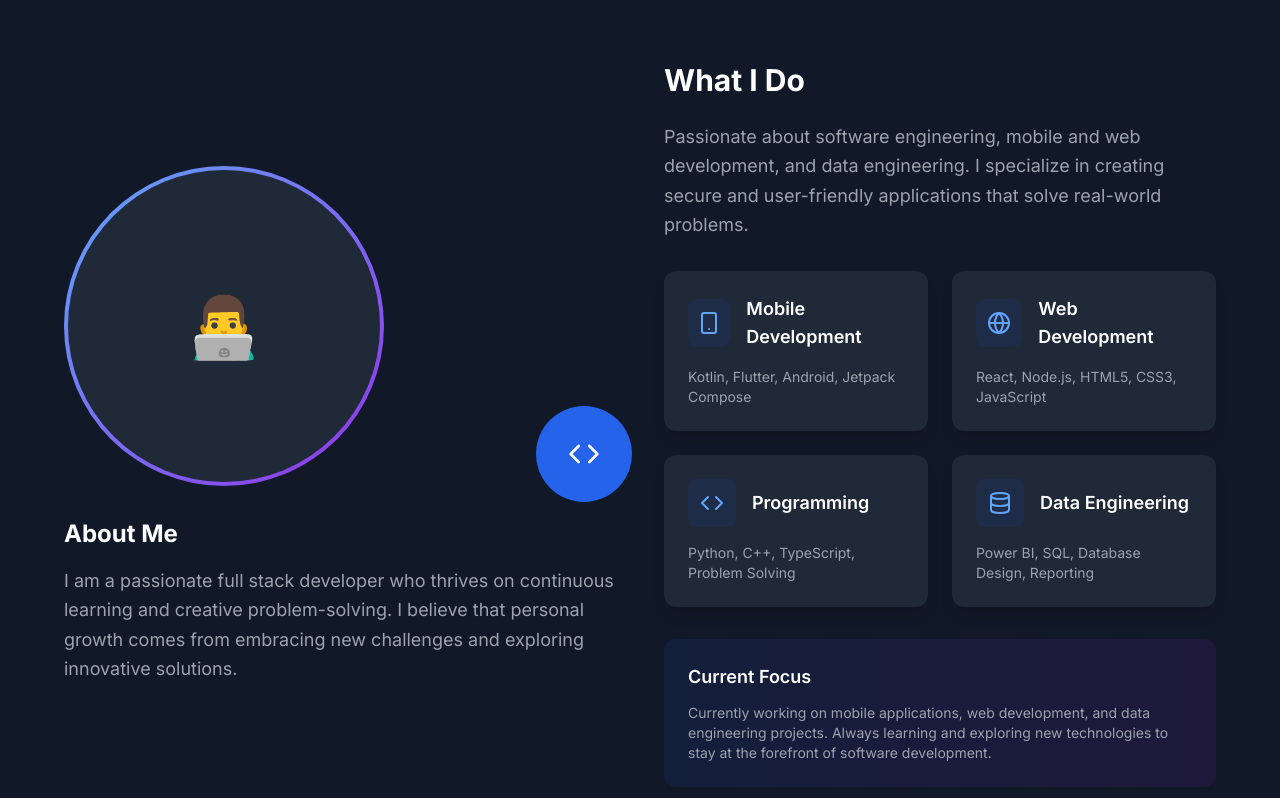
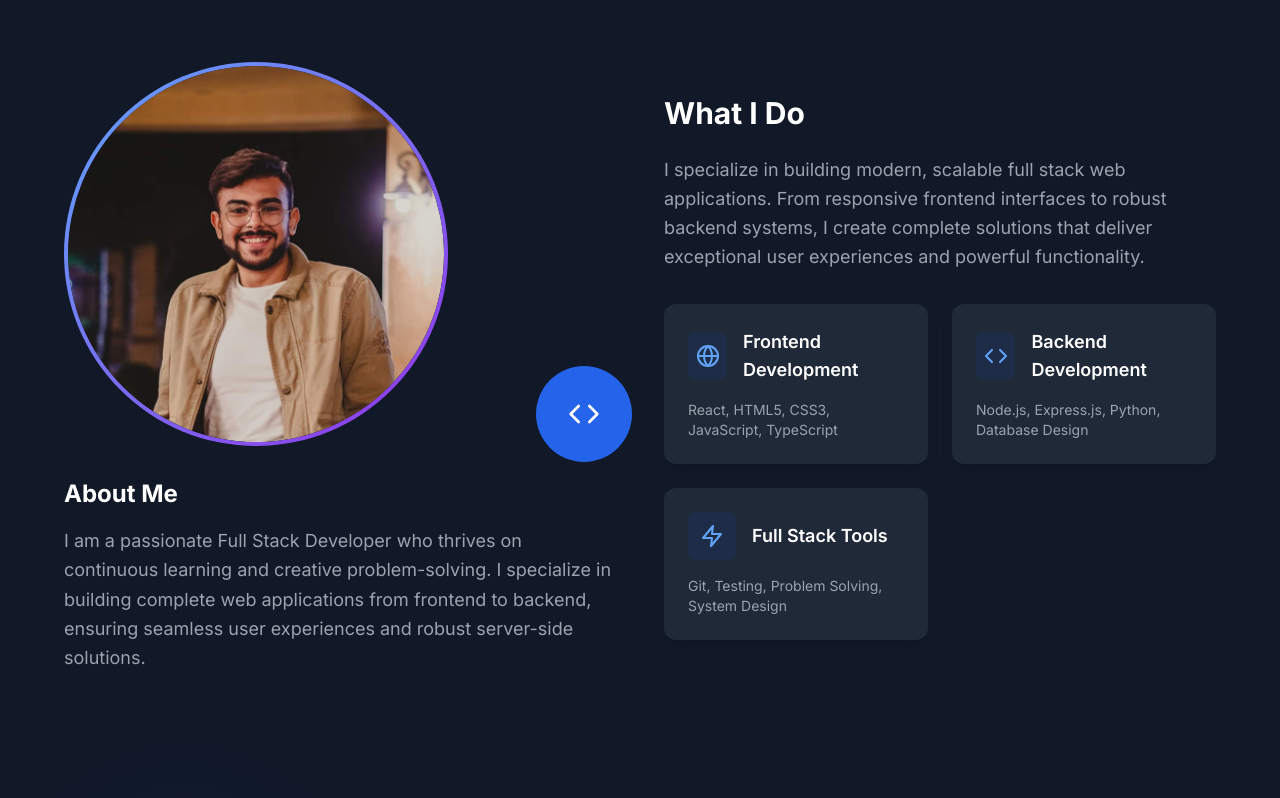
Before and after one commit to MayerS22/portfilo, a Next.js app: page / in a window 1280 px wide. Shown: the part 802-1600 px from the top of the page. Built offline with nearby package versions, Linux system fonts and the light colour scheme.

Commit message:
Add new images for Mayer Soliman and update About component: include profile picture and refine skill descriptions to better reflect full stack development expertise.

```diff
--- a/src/components/About.tsx
+++ b/src/components/About.tsx
@@ -26,10 +26,9 @@ const About = () => {
   }
 
   const skills = [
-    { name: 'Mobile Development', icon: Smartphone, description: 'Kotlin, Flutter, Android, Jetpack Compose' },
-    { name: 'Web Development', icon: Globe, description: 'React, Node.js, HTML5, CSS3, JavaScript' },
-    { name: 'Programming', icon: Code, description: 'Python, C++, TypeScript, Problem Solving' },
-    { name: 'Data Engineering', icon: Database, description: 'Power BI, SQL, Database Design, Reporting' },
+    { name: 'Frontend Development', icon: Globe, description: 'React, HTML5, CSS3, JavaScript, TypeScript' },
+    { name: 'Backend Development', icon: Code, description: 'Node.js, Express.js, Python, Database Design' },
+    { name: 'Full Stack Tools', icon: Zap, description: 'Git, Testing, Problem Solving, System Design' },
   ]
 
   return (
@@ -45,9 +44,13 @@ const About = () => {
           {/* Left Column - Image & Personal Info */}
           <motion.div variants={itemVariants} className="space-y-8">
             <div className="relative">
-              <div className="w-80 h-80 mx-auto lg:mx-0 rounded-full bg-gradient-to-br from-blue-400 to-purple-600 p-1">
-                <div className="w-full h-full rounded-full bg-gray-800 flex items-center justify-center">
-                  <span className="text-6xl">👨‍💻</span>
+              <div className="w-96 h-96 mx-auto lg:mx-0 rounded-full bg-gradient-to-br from-blue-400 to-purple-600 p-1">
+                <div className="w-full h-full rounded-full bg-gray-800 flex items-center justify-center overflow-hidden">
+                  <img
+                    src="/images/Mayer Soliman.png"
+                    alt="Mayer Soliman Hedya"
+                    className="w-full h-full object-cover rounded-full"
+                  />
                 </div>
               </div>
               <div className="absolute -bottom-4 -right-4 w-24 h-24 bg-blue-600 rounded-full flex items-center justify-center">
@@ -58,8 +61,9 @@ const About = () => {
             <div className="text-center lg:text-left">
               <h3 className="text-2xl font-bold mb-4">About Me</h3>
               <p className="text-gray-400 leading-relaxed">
-                I am a passionate full stack developer who thrives on continuous learning and creative problem-solving.
-                I believe that personal growth comes from embracing new challenges and exploring innovative solutions.
+                I am a passionate Full Stack Developer who thrives on continuous learning and creative problem-solving.
+                I specialize in building complete web applications from frontend to backend, ensuring seamless user experiences
+                and robust server-side solutions.
               </p>
             </div>
           </motion.div>
@@ -69,8 +73,8 @@ const About = () => {
             <div>
               <h2 className="text-3xl font-bold mb-6">What I Do</h2>
               <p className="text-gray-400 mb-8 leading-relaxed">
-                Passionate about software engineering, mobile and web development, and data engineering.
-                I specialize in creating secure and user-friendly applications that solve real-world problems.
+                I specialize in building modern, scalable full stack web applications. From responsive frontend interfaces
+                to robust backend systems, I create complete solutions that deliver exceptional user experiences and powerful functionality.
               </p>
             </div>
 
@@ -94,14 +98,6 @@ const About = () => {
                 </motion.div>
               ))}
             </div>
-
-            <div className="bg-gradient-to-r from-blue-900/20 to-purple-900/20 rounded-xl p-6">
-              <h3 className="font-semibold text-lg mb-3">Current Focus</h3>
-              <p className="text-gray-400 text-sm">
-                Currently working on mobile applications, web development, and data engineering projects.
-                Always learning and exploring new technologies to stay at the forefront of software development.
-              </p>
-            </div>
           </motion.div>
         </motion.div>
       </div>
```
Also changed, not shown: public/images/Mayer Soliman.png (added), public/images/Mayer.jpg (added).
